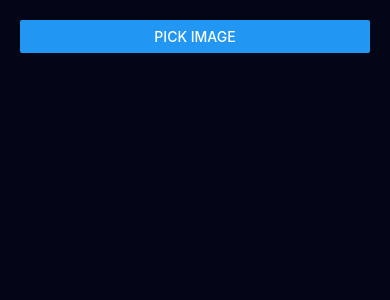
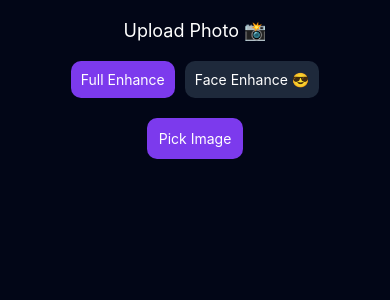
Before and after one commit to goalandpriority-ui/aurapixel, a React Native app: screen /Upload in a window 390 px wide. Shown: the top 300 px of the page. Built offline with nearby package versions, Linux system fonts and the light colour scheme.

Commit message:
Update Upload.js

```diff
--- a/screens/Upload.js
+++ b/screens/Upload.js
@@ -1,9 +1,18 @@
 import * as ImagePicker from "expo-image-picker";
-import { View, Text, Button, Image } from "react-native";
+import {
+  View,
+  Text,
+  Image,
+  TouchableOpacity,
+  StyleSheet
+} from "react-native";
 import { useState } from "react";
 
 export default function Upload({ navigation }) {
   const [image, setImage] = useState(null);
+
+  // 😎 MODE (FULL / FACE)
+  const [mode, setMode] = useState("full");
 
   const pickImage = async () => {
     let result = await ImagePicker.launchImageLibraryAsync({
@@ -17,18 +26,104 @@ export default function Upload({ navigation }) {
   };
 
   return (
-    <View style={{ flex: 1, backgroundColor: "#020617", padding: 20 }}>
-      <Button title="Pick Image" onPress={pickImage} />
+    <View style={styles.container}>
 
+      {/* TITLE */}
+      <Text style={styles.title}>Upload Photo 📸</Text>
+
+      {/* MODE SELECT */}
+      <View style={styles.modeRow}>
+
+        <TouchableOpacity
+          style={[styles.modeBtn, mode === "full" && styles.active]}
+          onPress={() => setMode("full")}
+        >
+          <Text style={styles.modeText}>Full Enhance</Text>
+        </TouchableOpacity>
+
+        <TouchableOpacity
+          style={[styles.modeBtn, mode === "face" && styles.active]}
+          onPress={() => setMode("face")}
+        >
+          <Text style={styles.modeText}>Face Enhance 😎</Text>
+        </TouchableOpacity>
+
+      </View>
+
+      {/* PICK BUTTON */}
+      <TouchableOpacity style={styles.uploadBtn} onPress={pickImage}>
+        <Text style={styles.btnText}>Pick Image</Text>
+      </TouchableOpacity>
+
+      {/* IMAGE PREVIEW */}
       {image && (
         <>
-          <Image source={{ uri: image }} style={{ height: 200, marginTop: 20 }} />
-          <Button
-            title="Enhance Image"
-            onPress={() => navigation.navigate("Processing", { image })}
+          <Image
+            source={{ uri: image }}
+            style={styles.preview}
           />
+
+          <TouchableOpacity
+            style={styles.enhanceBtn}
+            onPress={() =>
+              navigation.navigate("Processing", { image, mode })
+            }
+          >
+            <Text style={styles.btnText}>Enhance Image 🔥</Text>
+          </TouchableOpacity>
         </>
       )}
     </View>
   );
 }
+
+/* 🎨 STYLES */
+const styles = StyleSheet.create({
+  container: {
+    flex: 1,
+    backgroundColor: "#020617",
+    padding: 20,
+    alignItems: "center",
+  },
+  title: {
+    color: "#fff",
+    fontSize: 18,
+    marginBottom: 20,
+  },
+  modeRow: {
+    flexDirection: "row",
+    marginBottom: 20,
+  },
+  modeBtn: {
+    padding: 10,
+    marginHorizontal: 5,
+    borderRadius: 10,
+    backgroundColor: "#1e293b",
+  },
+  active: {
+    backgroundColor: "#7c3aed",
+  },
+  modeText: {
+    color: "#fff",
+  },
+  uploadBtn: {
+    backgroundColor: "#7c3aed",
+    padding: 12,
+    borderRadius: 10,
+    marginBottom: 20,
+  },
+  enhanceBtn: {
+    backgroundColor: "#22c55e",
+    padding: 12,
+    borderRadius: 10,
+    marginTop: 20,
+  },
+  btnText: {
+    color: "#fff",
+  },
+  preview: {
+    width: 250,
+    height: 250,
+    borderRadius: 10,
+  },
+});
```
